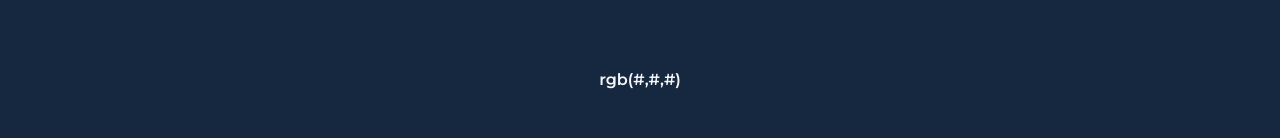
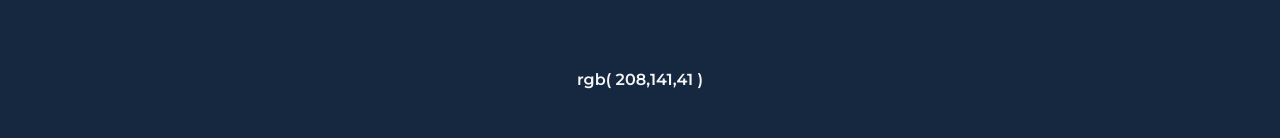
Before and after one commit to dupjpr/RGB-Challenge, a React (Create React App) app: page / in a window 1280 px wide. Shown: the part 342-480 px from the top of the page. Built offline with nearby package versions, Linux system fonts and the light colour scheme.

Commit message:
a number generate is added to the quest objet

```diff
--- a/src/Components/Quest.js
+++ b/src/Components/Quest.js
@@ -2,8 +2,21 @@ import React from 'react';
 
 const Quest = () => {
 
+    const rgbColor = {};
+
+    const color = () => {
+        const colorNum = 255;
+        rgbColor.r = Math.floor(Math.random() * colorNum);
+        rgbColor.g = Math.floor(Math.random() * colorNum);
+        rgbColor.b = Math.floor(Math.random() * colorNum);
+    }
+    color();
+    console.log(rgbColor)
+
+
+
     return(
-        <span>rgb(#,#,#)</span>
+        <span>rgb( {rgbColor.r},{rgbColor.g},{rgbColor.b} )</span>
     )
 };
 
```
